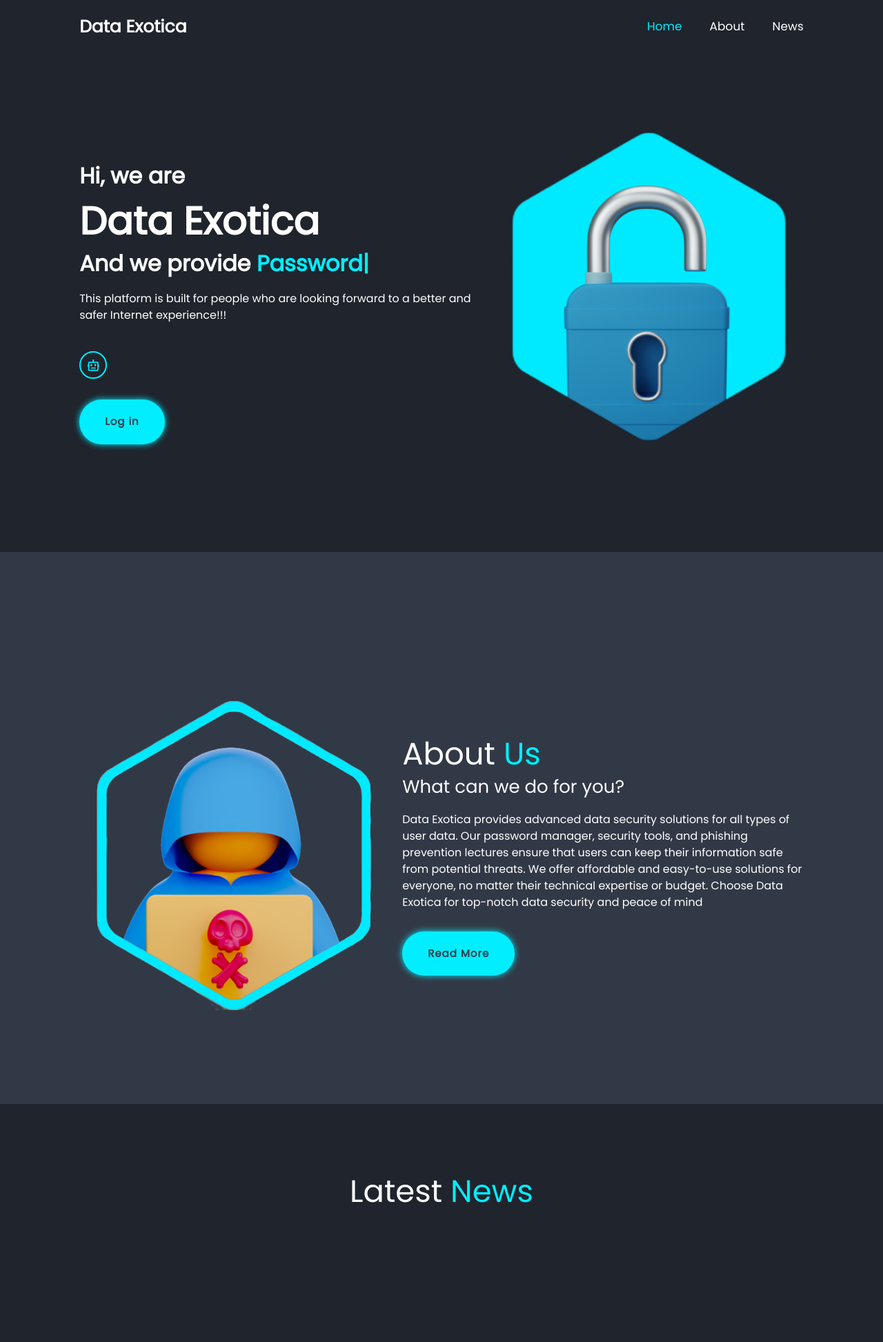
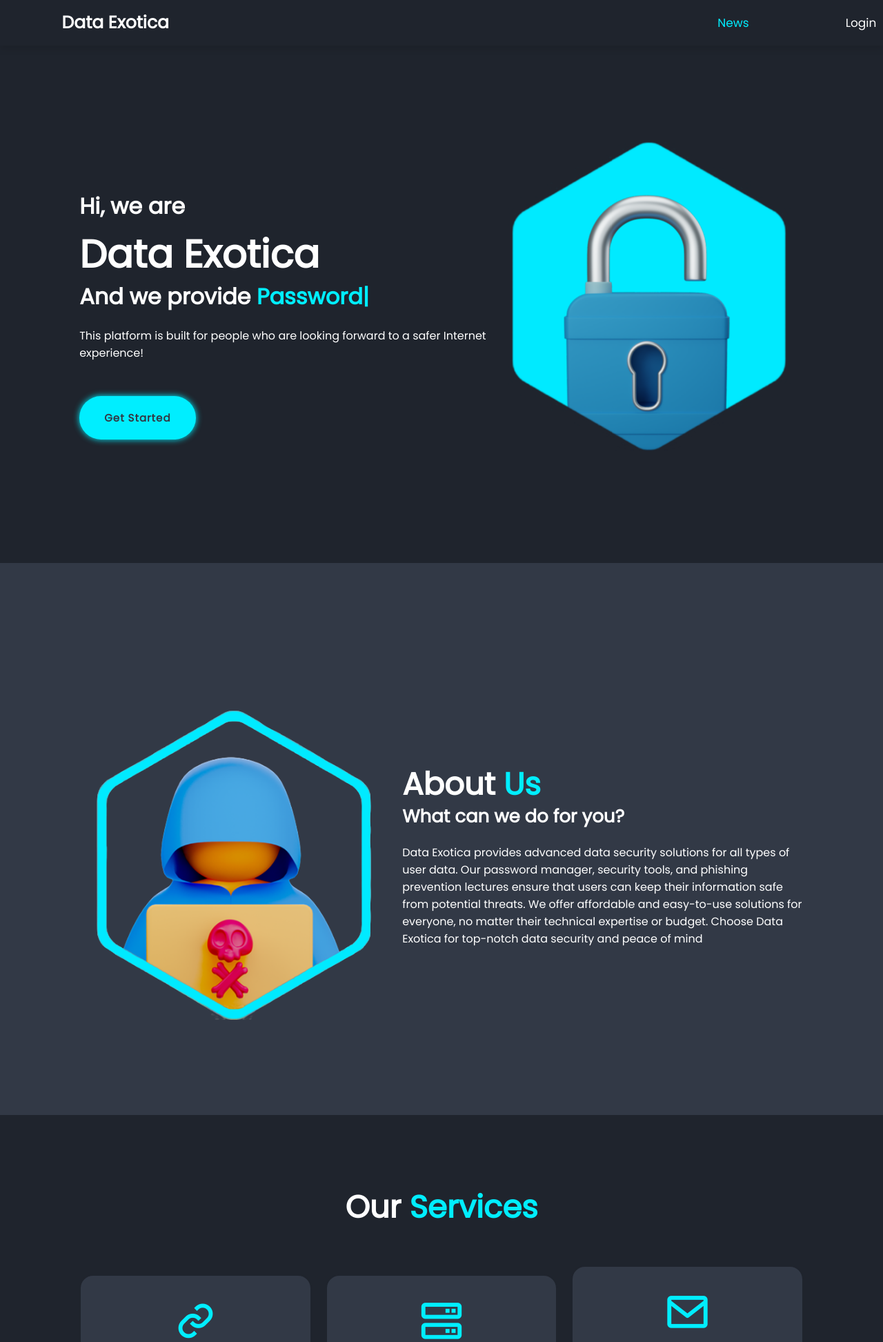
Before and after one commit to AleksandarHaralampiev/DataExotica, a Flask app: template templates/home.html in a window 1280 px wide. Shown: the top 1945 px of the page at 69% size. Run offline with Flask 3, Linux system fonts and the light colour scheme; the template is opened without the code that fills it, so the values that code supplies are empty; some libraries are stand-ins or nearby versions.

Commit message:
Last changes before Video

```diff
--- a/templates/example.html
+++ b/templates/example.html
@@ -30,7 +30,7 @@
 
             <nav class="navbar">
                 <ul>
-                    <li><a href="#" class="active">Home</a></li>
+                    <li><a href="#" class="active">News</a></li>
                     <li><a href="#">Tools + </a>
                         <ul class="drpdwn">
                             <li><a href="{{url_for('link_checker')}}">Link Checker</a></li>
--- a/templates/home.html
+++ b/templates/home.html
@@ -1,32 +1,39 @@
 <!DOCTYPE html>
 <html>
     <head>
-      <meta charset="utf-8">
+        <meta charset="utf-8">`
         <meta http-equiv="X-UA-Compatible" content="IE=edge">
         <meta name="viewport" content="width=device-width, initial-scale=1">
 
         <title>Home</title>
 
-      <link href="https://cdn.jsdelivr.net/npm/bootstrap@5.3.0-alpha1/dist/css/bootstrap.min.css" rel="stylesheet" integrity="sha384-GLhlTQ8iRABdZLl6O3oVMWSktQOp6b7In1Zl3/Jr59b6EGGoI1aFkw7cmDA6j6gD" crossorigin="anonymous">
+        <script src="https://kit.fontawesome.com/c8a1dbe24f.js" crossorigin="anonymous"></script>
         <link href='https://unpkg.com/boxicons@2.1.4/css/boxicons.min.css' rel='stylesheet'>
-      <link rel="stylesheet" href="../static/home.css">
+
+        <link rel="stylesheet" href="../static/newstyle.css">
+        <link rel="stylesheet" href="../static/assets/css/chat.css">
+        <link rel="stylesheet" href="../static/assets/css/typing.css">
 
     </head>
     <body>
 
         <!--Navigation bar-->
 
-      <header class="header">
+        <header>
             <a href="#" class="logo">Data Exotica</a>
 
-          <i class='bx bx-menu' id="menu-icon"></i>
+            <input type="checkbox" id="menu-bar">
+            <label for="menu-bar"><i class="fa-solid fa-bars"></i></label>
 
             <nav class="navbar">
-              <a href="#home" class="active">Home</a>
-              <a href="#about">About</a>
-              <a href="#portfolio">News</a>
+                <ul>
+                    <li><a href="#" class="active">News</a></li>
+                    <li><a href="{{url_for('login')}}" class="logout">Login</a></li>
+                </ul>
             </nav>
         </header>
+
+        <!--    Page    -->
 
         <!--Home-->
 
@@ -35,14 +42,14 @@
                 <h3>Hi, we are</h3>
                 <h1>Data Exotica</h1>
                 <h3>And we provide <span class="multiple-text"></span></h3>
-              <p>This platform is built for people who are looking forward to a better and safer Internet experience!!!</p>
-              <div class="social-media">
+                <p>This platform is built for people who are looking forward to a safer Internet experience!</p>
+                <!--<div class="social-media">
                     <a href="#"><i class='bx bx-bot'></i></a>
-              </div>
-              <a href="{{url_for('login')}}" class="btn">Log in</a>
+                </div>-->
+                <a href="#services" class="btn">Get Started</a>
             </div>
             <div class="home-img">
-              <img src="../static/images/home.png" width="500px">
+                <img src="static/images/home.png" width="500px">
             </div>
         </section>
 
@@ -50,38 +57,99 @@
 
         <section class="about" id="about">
             <div class="about-img">
-              <img src="../static/images/about.png" alt="">
+                <img src="static/images/about.png" alt="">
             </div>
 
             <div class="about-content">
                 <h2 class="heading"> About <span>Us</span></h2>
                 <h3>What can we do for you?</h3>
                 <p>Data Exotica provides advanced data security solutions for all types of user data. Our password manager, security tools, and phishing prevention lectures ensure that users can keep their information safe from potential threats. We offer affordable and easy-to-use solutions for everyone, no matter their technical expertise or budget. Choose Data Exotica for top-notch data security and peace of mind</p>
-              <a href="#" class="btn">Read More</a>
+                <!--<a href="#" class="btn">Read More</a>-->
+            </div>
+        </section>
+
+        <!--Services-->
+
+        <section class="services" id="services">
+            <h2 class="heading">Our <span>Services</span></h2>
+
+            <div class="services-container">
+                <div class="services-box">
+                    <i class='bx bx-link'></i>
+                    <h3>Link Checkup</h3>
+                    <p>Check the safety of URLs by scanning them for malware, phishing, and other security threats.</p>
+                    <a href="{{url_for('link_checker')}}" class="btn">Read more</a>
+                </div>
+
+                <div class="services-box">
+                    <i class='bx bx-server'></i>
+                    <h3>DNS Lookup</h3>
+                    <p>Find information about a domain name's IP address, mail server, and other DNS records.</p>
+                    <a href="{{url_for('dns_lookup')}}" class="btn">Read more</a>
+                </div>
+
+                <div class="services-box">
+                    <i class='bx bx-envelope' ></i>
+                    <h3>Email Blacklist</h3>
+                    <p>Check whether an email address is on a blacklist and has a history of being associated with spam or other unwanted emails.</p>
+                    <a href="{{url_for('blacklist')}}" class="btn">Read more</a>
+                </div>
+
+                <div class="services-box">
+                    <i class='bx bx-lock-alt' ></i>
+                    <h3>Password manager</h3>
+                    <p>Store and manage your passwords securely in one place, making it easy to access and use them when needed.</p>
+                    <a href="{{url_for('manager')}}" class="btn">Read more</a>
+                </div>
+
+                <div class="services-box">
+                    <i class='bx bxs-key'></i>
+                    <h3>Password Generator</h3>
+                    <p>Generate strong, unique passwords that are difficult for hackers to crack, helping you protect your online accounts from unauthorized access.</p>
+                    <a href="{{url_for('password_generator')}}" class="btn">Read more</a>
+                </div>
+
+                <div class="services-box">
+                    <i class='bx bx-check-shield'></i>
+                    <h3>Password Checker</h3>
+                    <p>Check the strength and security of your existing passwords, identifying any weak or compromised passwords that may put your accounts at risk.</p>
+                    <a href="{{url_for('password_checker')}}" class="btn">Read more</a>
+                </div>
+
+                <div class="services-box">
+                    <i class='bx bx-notepad'></i>
+                    <h3>Phishing Lecture</h3>
+                    <p>Access educational materials on phishing, a common cyber attack where scammers try to trick you into revealing sensitive information, to learn how to recognize and avoid falling victim to phishing attempts.</p>
+                    <a href="{{url_for('lecture_1')}}" class="btn">Read more</a>
+                </div>
+
             </div>
         </section>
 
         <!--Portfolio-->
 
         <section class="portfolio" id="portfolio">
-        <h2 class="heading">Latest <span>News</span></h2>
+            <h2 class="heading">Top<span> 5 </span>Cybersecurity News</h2>
 
-        <div class="portfolio-container row d-flex flex-row justify-content-center align-items-center px-0">
-          {% for _ in range(5) %}
 
+
+            <div class="portfolio-container">
+                {% for x in range(5) %}
                     {% for new, des, l, i in context %}
-
-            <div class="portfolio-box col-3">
-                <img src="{{i}}" onerror="this.src='../static/images/Portfolio.png'">
-                <div class="portfolio-layer overflow-auto">
-                    <h3><i>{{new}}</i></h3>
-                    <a href="{{l}}"><i class='bx bx-link-external'></i></a>
+                        <div class="portfolio-box">
+                            <img src="static/images/Top5News.png" alt="">
+                            <div class="portfolio-layer">
+                                <!-- <h4>Number <span>{{x}}</span></h4> -->
+                                <h4>Important</h4>
+                                <b><p>{{new}}</p></b>
+                                <a href="{{l}}"><i class='bx bx-link-external' ></i></a>
                             </div>
                         </div>
                     {% endfor %}
                 {% endfor %}
             </div>
         </section>
+
 
         <!--Footer-->
 
@@ -107,6 +175,14 @@
 
         <!--Javascript-->
 
-      <script src="../static/script.js"></script>
+        <script>
+            const typed = new Typed('.multiple-text', {
+                strings:["Cybersecurity bot", "Password manager", "Link checker", "DNS Lookup"],
+                typeSpeed: 100,
+                backSpeed: 100,
+                backDelay: 1000,
+                loop: true
+            });
+        </script>
     </body>
 </html>
```
Lines whose indentation alone changed are shown as unchanged.
